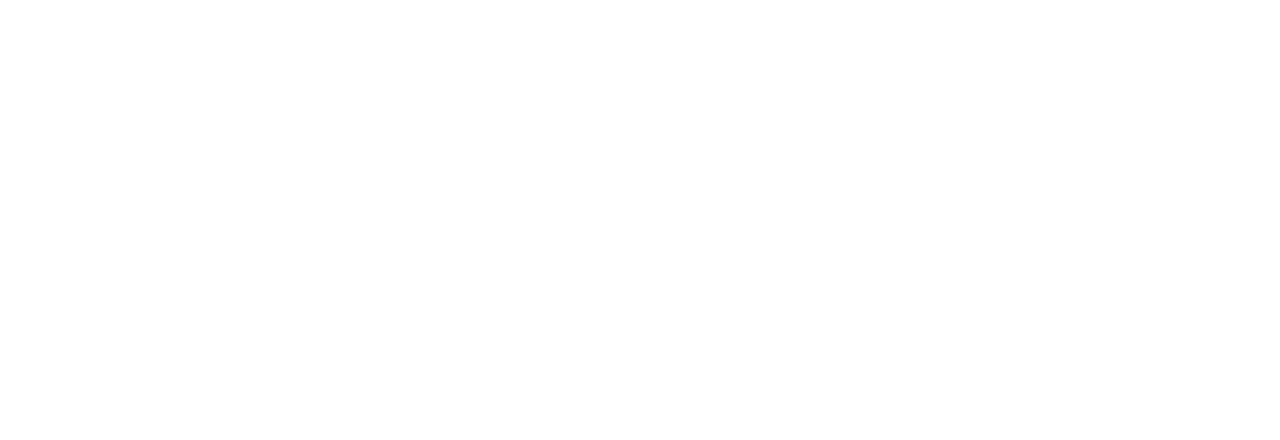
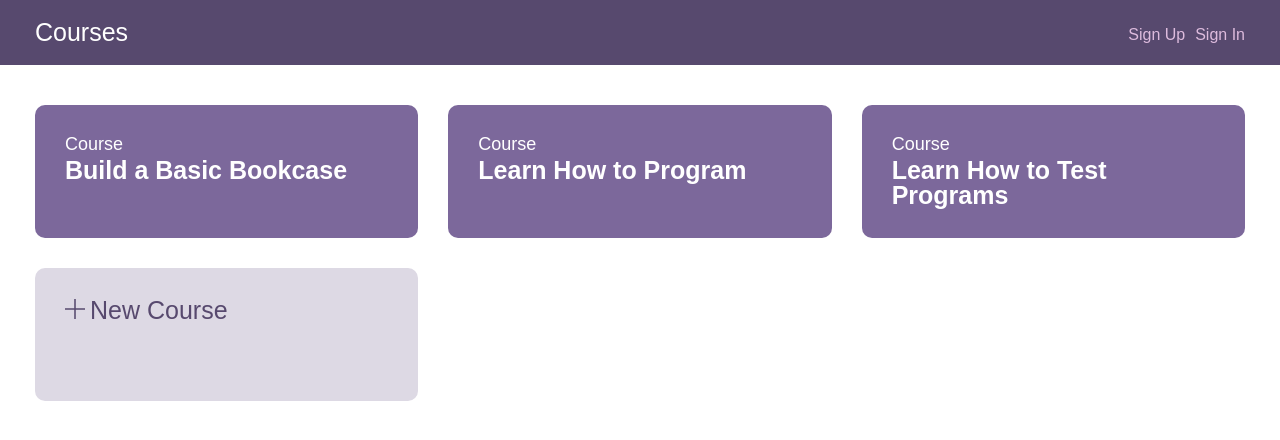
Before and after one commit to TravisAlstrand/fsjs-p10.2, a React (Create React App) app in the folder client/: page / in a window 1280 px wide. Shown: the top 440 px of the page. Built offline with nearby package versions, Linux system fonts and the light colour scheme.

Commit message:
created boilerplate Course & Header

```diff
--- a/client/package.json
+++ b/client/package.json
@@ -8,6 +8,7 @@
     "@testing-library/user-event": "^13.5.0",
     "react": "^18.2.0",
     "react-dom": "^18.2.0",
+    "react-router-dom": "^6.3.0",
     "react-scripts": "5.0.1",
     "web-vitals": "^2.1.4"
   },
--- a/client/src/App.js
+++ b/client/src/App.js
@@ -1,8 +1,19 @@
+import { Routes, Route } from 'react-router-dom';
+
+// Component imports
+import Header from './Components/Header';
+import Courses from './Components/Courses';
 
 function App() {
+
   return (
-    <div>
-    </div>
+    <>
+      <Header />
+
+      <Routes>
+        <Route exact path='/' element={ <Courses /> } />
+      </Routes>
+    </>
   );
 }
 
--- /dev/null
+++ b/client/src/Components/Courses.js
@@ -0,0 +1,33 @@
+import { Link } from 'react-router-dom';
+
+const Courses = () => {
+    return (
+        <main>
+            <div className="wrap main--grid">
+                {/* map over courses here */}
+                <Link className="course--module course--link" to="/courses/:id">
+                    <h2 className="course--label">Course</h2>
+                    <h3 className="course--title">Build a Basic Bookcase</h3>
+                </Link>
+                <Link className="course--module course--link" to="/courses/:id">
+                    <h2 className="course--label">Course</h2>
+                    <h3 className="course--title">Learn How to Program</h3>
+                </Link>
+                <Link className="course--module course--link" to="/courses/:id">
+                    <h2 className="course--label">Course</h2>
+                    <h3 className="course--title">Learn How to Test Programs</h3>
+                </Link>
+
+                <Link className="course--module course--add--module" to="/courses/create">
+                    <span className="course--add--title">
+                        <svg version="1.1" xmlns="http://www.w3.org/2000/svg" x="0px" y="0px"
+                        viewBox="0 0 13 13" className="add"><polygon points="7,6 7,0 6,0 6,6 0,6 0,7 6,7 6,13 7,13 7,7 13,7 13,6 "></polygon></svg>
+                        New Course
+                    </span>
+                </Link>
+            </div>
+        </main>
+    );
+};
+
+export default Courses;
--- /dev/null
+++ b/client/src/Components/Header.js
@@ -0,0 +1,19 @@
+import { Link, NavLink } from 'react-router-dom';
+
+const Header = () => {
+    return (
+        <header>
+            <div className='wrap header--flex'>
+                <h1 className='header--logo'><Link to='/'>Courses</Link></h1>
+                <nav>
+                    <ul className='header--signedout'>
+                        <li><NavLink to='/signup'>Sign Up</NavLink></li>
+                        <li><NavLink to='/signin'>Sign In</NavLink></li>
+                    </ul>
+                </nav>
+            </div>
+        </header>
+    );
+};
+
+export default Header;
--- a/client/src/index.js
+++ b/client/src/index.js
@@ -1,10 +1,13 @@
 import React from 'react';
 import ReactDOM from 'react-dom/client';
+import { BrowserRouter } from 'react-router-dom';
 import App from './App';
 
 const root = ReactDOM.createRoot(document.getElementById('root'));
 root.render(
   <React.StrictMode>
-    <App />
+    <BrowserRouter>
+      <App />
+    </BrowserRouter>
   </React.StrictMode>
 );
```
Also changed, not shown: 1 other file (tests, documents, lock files or other folders).
